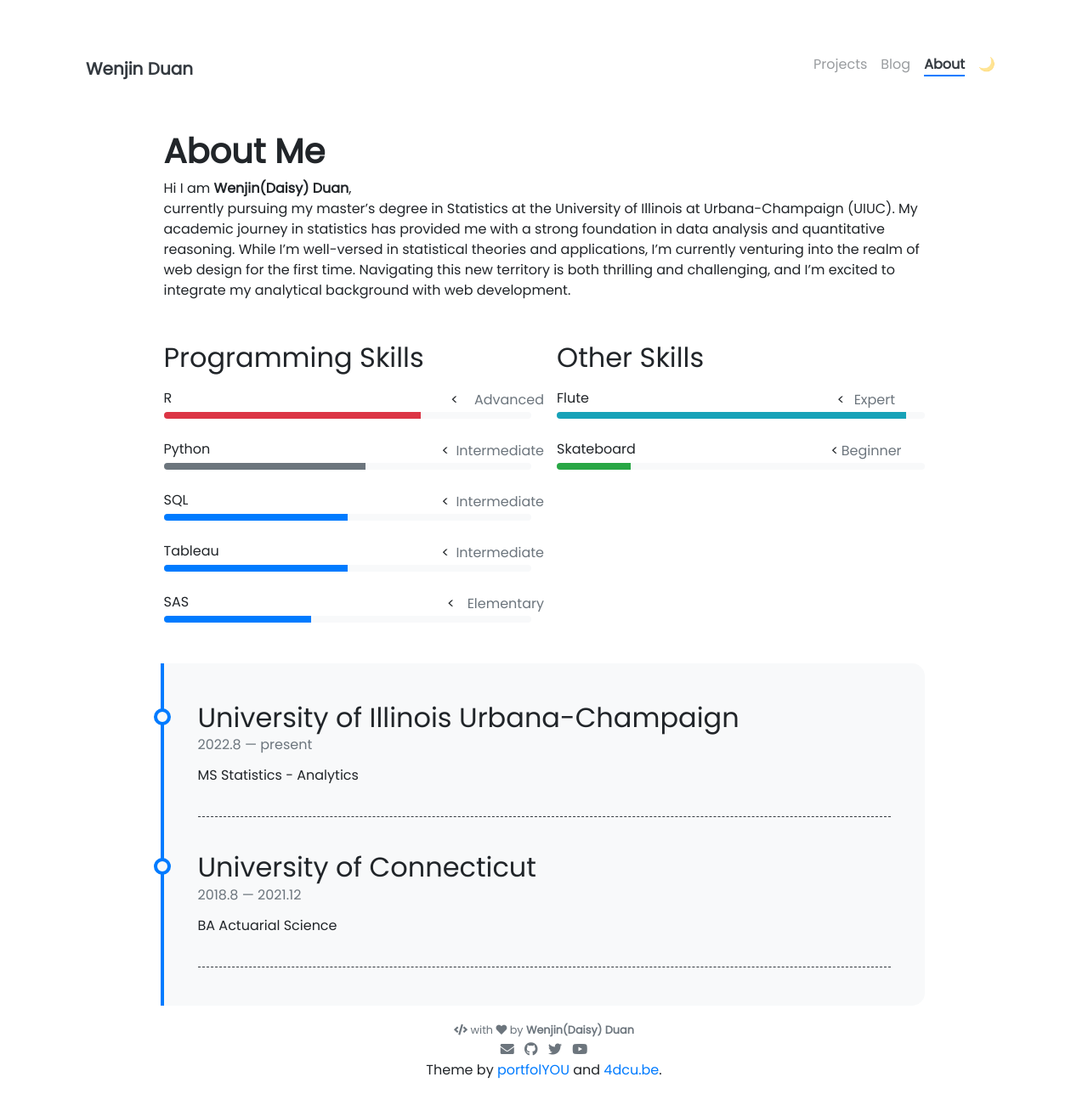
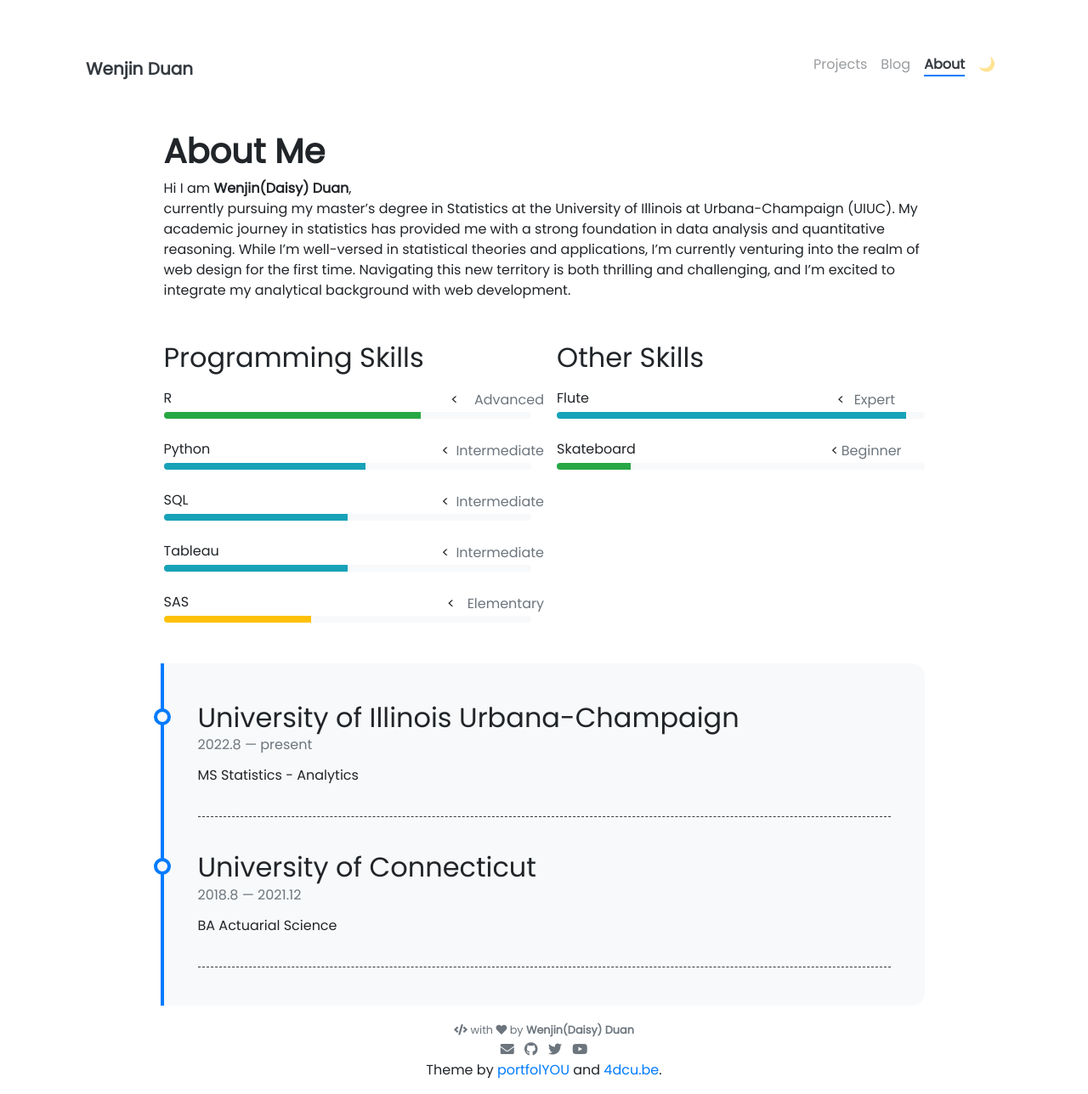
Before and after one commit to WenjinD/WenjinD.github.io, a Jekyll site: the page built from pages/about.md, in a window 1280 px wide. Shown: the whole page at 85% size. Built offline with Jekyll 4.4.1, drawn with Linux system fonts in a browser that asks for light colours; nearby versions of some CDN libraries.

Commit message:
Update programming-skills.yml

```diff
--- a/_data/programming-skills.yml
+++ b/_data/programming-skills.yml
@@ -1,24 +1,24 @@
 - name: R
   percentage: 70
   level: Advanced
-  color: danger
+  color: success
 
 - name: Python
   percentage: 55
   level: Intermediate
-  color: secondary
+  color: info
 
 - name: SQL
   percentage: 50
   level: Intermediate
-  color:
+  color: info
 
 - name: Tableau
   percentage: 50
   level: Intermediate
-  color:
+  color: info
 
 - name: SAS
   percentage: 40
   level: Elementary
-  color:
+  color: warning
```
